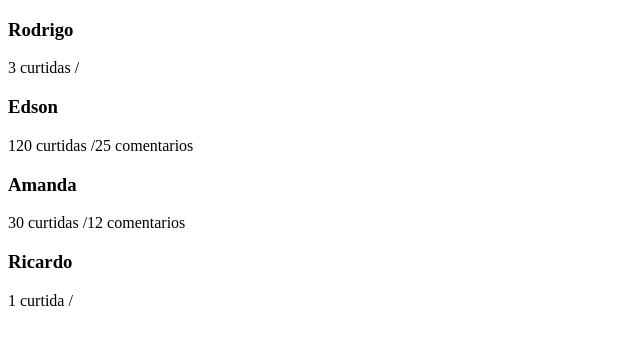
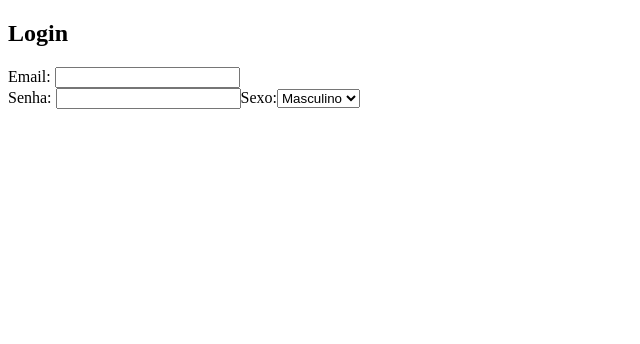
Before and after one commit to rodrigojmcosta/react-firstapp, a React (Create React App) app: page / in a window 1280 px wide. Shown: the top 344 px of the page, without its empty margins (0-640 px from the left). Built offline with nearby package versions, Linux system fonts and the light colour scheme.

Commit message:
42_Manipulando formularios

```diff
--- a/src/App.js
+++ b/src/App.js
@@ -1,31 +1,46 @@
 import React, { Component } from "react";
-import Feed from "./components/Feed";
 
 class App extends Component{
 
   constructor(props) {
     super(props);
     this.state = {
-      feed:[
-        {id: 1, username: 'Rodrigo', curtidas: 3, comentarios:1},
-        {id: 2, username: 'Edson', curtidas: 120, comentarios:25},
-        {id: 3, username: 'Amanda', curtidas: 30, comentarios:12},
-        {id: 4, username: 'Ricardo', curtidas: 1, comentarios:0}
-      ]
+      email: '',
+      senha: '',
+      sexo: 'masculino'
      };
+
+     this.trocaEmail = this.trocaEmail.bind(this);
+     this.trocaSexo = this.trocaSexo.bind(this);
+}
+
+trocaEmail(e) {
+    let valorDigitado = e.target.value;
+    this.setState({email: valorDigitado})
+}
+
+trocaSexo(e) {
+  this.setState({sexo: e.target.value})
 }
 
     render (){
       return(
         <div>
+         <h2>Login</h2>
+         Email: <input type="email" name="email" value={this.state.email}
+                  onChange={this.trocaEmail}/> <br/>
+         Senha: <input type="password" name="senha" value={this.state.senha}
+                  onChange={(e) => this.setState({senha: e.target.value})}/>
 
-            {this.state.feed.map((item) => {
-              return(
-                <Feed key = {item.id} username={item.username}
-                      curtidas={item.curtidas} comentarios={item.comentarios}/>
-              )
-            })}
-
+         Sexo:
+         <select name="sexo" value={this.state.sexo} onChange={this.trocaSexo}>
+          <option value="Masculino"> Masculino </option>
+          <option value="Feminino"> Feminino </option>
+         </select>
+        <div>
+          <h3>{this.state.email}</h3>
+          <h3>{this.state.senha}</h3>
+        </div>
         </div>
       );
     }
--- a/src/components/Feed/index.js
+++ /dev/null
@@ -1,15 +0,0 @@
-import React, { Component } from 'react';
-
-class Feed extends Component {
-    render () {
-        return(
-            <div key = {this.props.id}>
-                  <h3>{this.props.username}</h3>
-                  <a>{this.props.curtidas > 1 ? this.props.curtidas + ' curtidas' : this.props.curtidas + ' curtida'}  /
-                     {this.props.comentarios > 1 ? this.props.comentarios + ' comentarios' : ''} </a>
-                </div>
-        );
-    }
-}
-
-export default Feed;
```
